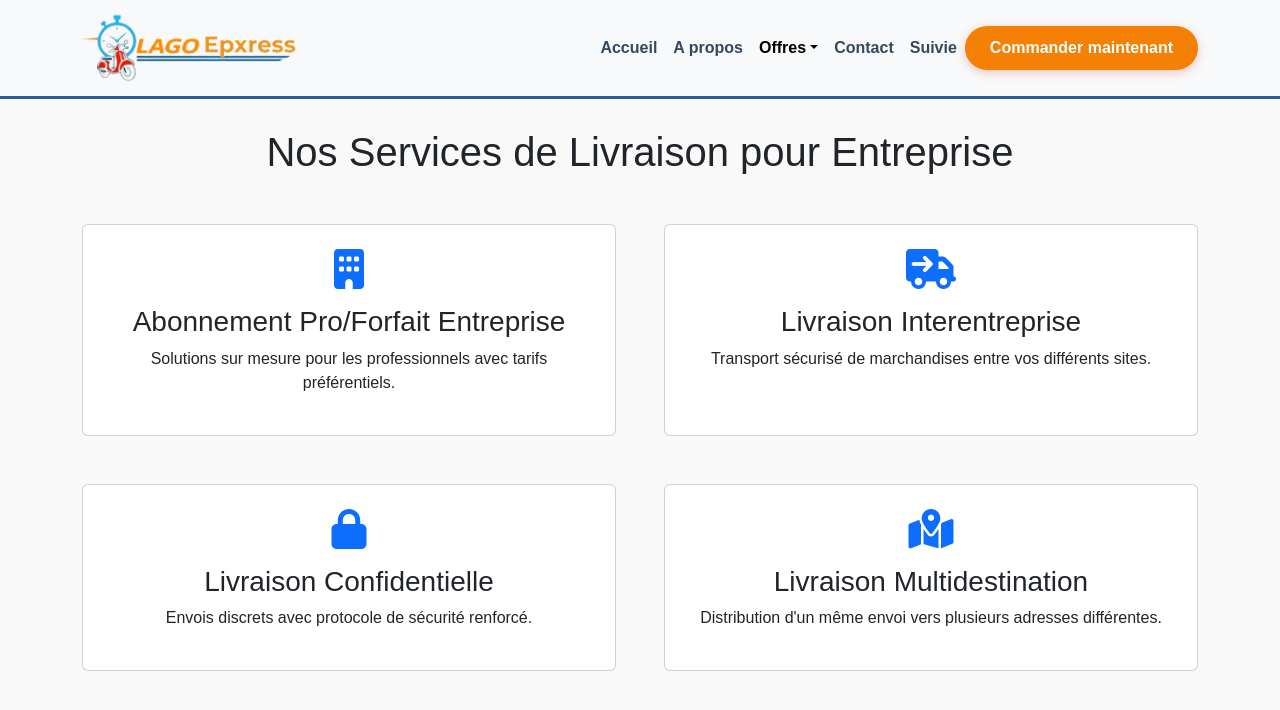
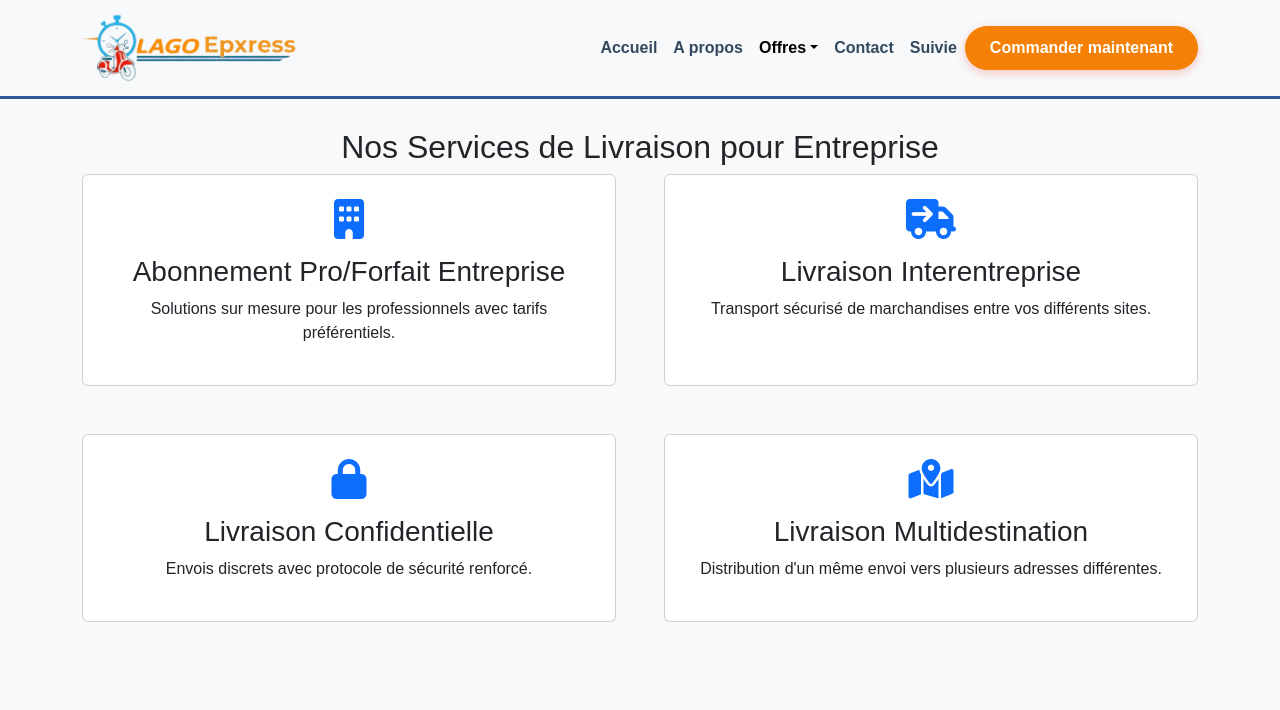
Before and after one commit to NexusFantome/Livraison, a plain HTML site: page pro.html in a window 1280 px wide. Drawn offline with nearby package versions, Linux system fonts and the light colour scheme.

Commit message:
Update pro.html

```diff
--- a/pro.html
+++ b/pro.html
@@ -249,9 +249,9 @@
       </div>
     </nav>
       <div class="container py-5">
-      <h1 class="text-center mb-5">
+      <h2 class="text-center sction-title">
         Nos Services de Livraison pour Entreprise
-      </h1>
+      </h2>
 
       <div class="row g-5">
         <!-- Abonnement Pro/Forfait Entreprise -->
```
